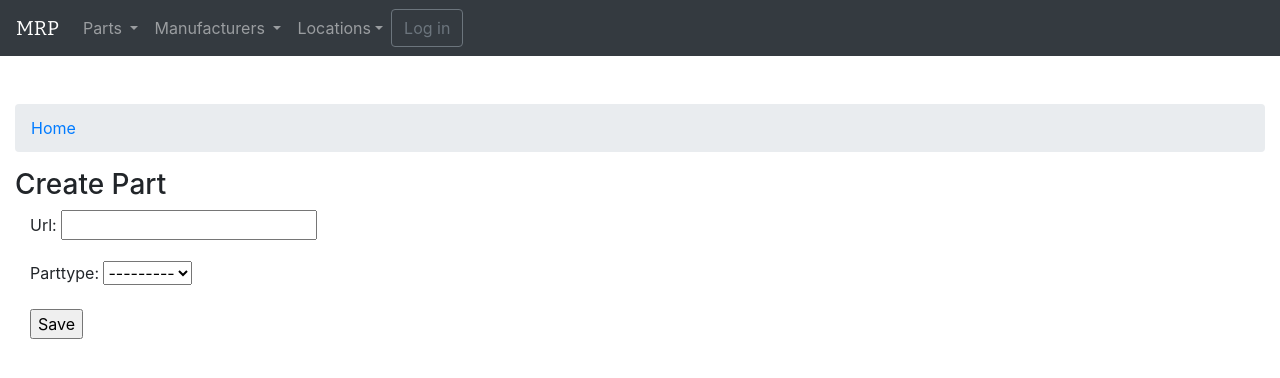
After one commit to mgeorge8/mrp_test, a Django app: page /mrp/part/enter/ in a window 1280 px wide. The commit adds this page. Shown: the top 378 px of the page. Run offline with Django 3.2, Linux system fonts and the light colour scheme; data that the repository does not hold is empty; parts of the project's set-up code (start-up, migrations or seed data) failed here and were passed over; some libraries are stand-ins or nearby versions.

Commit message:
add url part form

```diff
--- a/mrp_system/forms.py
+++ b/mrp_system/forms.py
@@ -60,6 +60,7 @@ class PartForm(ModelForm):
 
 
 class ManufacturerForm(ModelForm):
+    manufacturer = forms.ModelChoiceField(queryset=Manufacturer.objects.order_by('name'))
     class Meta:
         model = ManufacturerRelationship
         exclude = ('part',)
@@ -68,6 +69,7 @@ ManufacturerFormSet = inlineformset_factory(Part, ManufacturerRelationship,
                                             form=ManufacturerForm, extra=1)
 
 class LocationForm(ModelForm):
+    location = forms.ModelChoiceField(queryset=Location.objects.order_by('name'))
     class Meta:
         model = LocationRelationship
         exclude = ('part',)
@@ -165,3 +167,7 @@ class FilterForm(forms.Form):
 ##        char2 = forms.ModelMultipleChoiceField(required=False, queryset = Part.objects.none())
 ##        integer1 = forms.ModelMultipleChoiceField(required=False, queryset = Part.objects.none())
 ##        integer2 = forms.ModelMultipleChoiceField(required=False, queryset = Part.objects.none())
+
+class EnterPartForm(forms.Form):
+        url = forms.CharField()
+        partType = forms.ModelChoiceField(queryset=Type.objects.all())
--- a/mrp_system/models.py
+++ b/mrp_system/models.py
@@ -65,7 +65,7 @@ class Part(models.Model):
     #package = models.CharField(max_length=30)
 
     def __str__(self):
-        return self.partNumber
+        return str(self.partNumber)
 
     def get_location(self):
         if self.location:
--- /dev/null
+++ b/mrp_system/templates/enter_part.html
@@ -0,0 +1,17 @@
+{% extends "base2.html" %}
+
+
+{% block title %}Location{% endblock title %}
+
+{% block content %}
+<h3>Create Part</h3>
+<div class="container-fluid">
+<div class="form-horizontal">
+<form action="" method="post">
+{% csrf_token %}
+{{ form.as_p }}
+<input type="submit" value="Save"/>
+</form>
+
+</div>
+{% endblock content %}
--- a/mrp_system/templates/part_list.html
+++ b/mrp_system/templates/part_list.html
@@ -66,7 +66,11 @@
 			<td>{% if part.datasheet %}
 			    <a href="{{part.datasheet.url}}" target="_new">PDF</a>{% endif %}</td>
                             <td>{% for location in part.get_location %}{{ location }}</br>{% endfor %}</td>
-			    <td>{% for stock in part.get_stock %}{{ stock.stock }}<a href="{% url 'edit_loc_rel' stock.id %}?next={{ request.path|urlencode }}"><i class="fas fa-pencil-alt"></i></a></br>{% endfor %}</td>
+			    <td>{% if part.get_stock %}
+{% for stock in part.get_stock %}{{ stock.stock }}<a href="{% url 'edit_loc_rel' stock.id %}?next={{ request.path|urlencode }}"><i class="fas fa-pencil-alt"></i></a></br>{% endfor %}
+{% else %}<a href="{% url 'add_loc_rel' part.id %}?next={{ request.path|urlencode }}"><i class="fas fa-pencil-alt"></i></a>
+{% endif %}
+</td>
 			     <td>{% for manu in part.get_manufacturers %}{{ manu }}</br>{% endfor %}</td>
 			     <td>{% for number in part.get_related %}{{ number }}</br>{% endfor %} </td>
 {% if type.name == "Resistor" %}
--- a/mrp_system/urls.py
+++ b/mrp_system/urls.py
@@ -22,6 +22,9 @@ urlpatterns = [
     url('part/delete/(?P<part_id>\d+)/$',
         views.DeletePart.as_view(),
         name='delete_part'),
+    url('part/enter/$',
+        views.enter_part,
+        name='enter_part'),
 
     path('manufacturer/create/',
          views.CreateManufacturer.as_view(),
@@ -59,5 +62,8 @@ urlpatterns = [
     url('location/relationship/(?P<locationrelationship_id>\d+)/$',
         views.LocationRelationshipEdit,
         name='edit_loc_rel'),
+    url('location/relationship/add/(?P<part_id>\d+)\$',
+        views.LocationRelationshipAdd,
+        name='add_loc_rel'),
 
 ]
--- a/mrp_system/views.py
+++ b/mrp_system/views.py
@@ -4,7 +4,7 @@ from django.views.generic import ListView, TemplateView
 from mrp_system.models import (Part, Type, Field, Manufacturer,
                                ManufacturerRelationship, Location, LocationRelationship)
 from mrp_system.forms import (FilterForm, PartForm, LocationForm, LocationFormSet, MergeLocationsForm, ManufacturerForm,
-ManufacturerFormSet, MergeManufacturersForm, FieldFormSet, TypeForm, TypeSelectForm)
+ManufacturerFormSet, MergeManufacturersForm, FieldFormSet, TypeForm, TypeSelectForm, EnterPartForm)
 from django.views.generic.edit import CreateView, UpdateView, DeleteView
 from django.forms.models import inlineformset_factory
 from django.urls import reverse, reverse_lazy
@@ -14,6 +14,8 @@ from django.db.models.functions import Cast
 from django.db.models import CharField
 from django.contrib.postgres.search import SearchVector
 from django.core.files.storage import DefaultStorage
+import requests
+from bs4 import BeautifulSoup
 
 def view_file(request, name):
     storage = DefaultStorage()
@@ -35,11 +37,6 @@ class LocationListView(ListView):
 
 
 def PartCreate(request, type_id):
-##    model = GenericPart
-##    fields = '__all__'
-##    form_class = PartForm
-##    template_name = 'part_form.html'
-##    success_url = reverse_lazy('index')
     partType = Type.objects.get(id=type_id)
 
     if request.method == 'POST':
@@ -52,19 +49,11 @@ def PartCreate(request, type_id):
             self_object.save()
             location_formset.instance = self_object
             location_formset.save()
-            #print(part_formset)
             part_formset.instance = self_object
             part_formset.save()
-##            for form in part_formset:
-##                man = form.cleaned_data['manufacturer']
-##                num = form.cleaned_data['partNumber']
-##                ManufacturerRelationship.objects.get_or_create(part=self_object,
-                                                              # manufacturer=man,
-                                                               #partNumber=num)
             url = reverse('list_parts', args=[partType.pk])
             return HttpResponseRedirect(url)
     else:
-        #self.object = None
         form = PartForm(type_id=type_id)
         part_formset = ManufacturerFormSet()
         location_formset = LocationFormSet()
@@ -340,11 +329,20 @@ def LocationRelationshipEdit(request, locationrelationship_id):
     else:
         form = LocationForm(instance=rel)
     return render(request, 'update_loc_relationship.html', {'form': form})
-##    model = LocationRelationship
-##    fields = ['location','stock']
-##    pk_url_kwarg = 'locationrelationship_id'
-##    template_name = 'update_loc_relationship.html'
-##    success_url = self.request.META.get('HTTP_REFERER', '/')
+
+def LocationRelationshipAdd(request, part_id):
+    part = get_object_or_404(Part, id=part_id)
+    if request.method == "POST":
+        form = LocationForm(request.POST)
+        if form.is_valid():
+            location = form.cleaned_data['location']
+            stock = form.cleaned_data['stock']
+            LocationRelationship.objects.create(part=part, location=location, stock=stock)
+            nextUrl = request.POST.get('next', '/')
+            return HttpResponseRedirect(nextUrl)
+    else:
+        form = LocationForm()
+    return render(request, 'add_loc_relationship.html', {'form': form})
 
 class ManufacturerDelete(DeleteView):
     model = Manufacturer
@@ -413,3 +411,49 @@ def MergeLocation(primary_object, alias_object):
     for part in parts:
         part.location.add(primary_object)
         part.location.filter(id=alias_object.id).delete()
+
+def enter_part(request):
+    if request.method == "POST":
+        form = EnterPartForm(request.POST)
+        if form.is_valid():
+            url = form.cleaned_data['url']
+            partType = form.cleaned_data['partType']
+            page = requests.get(url, timeout=10)
+            data = BeautifulSoup(page.text, 'html.parser')
+            manufacturer_table = data.find(id="product-overview")
+            manufacturer_table_list = manufacturer_table.find_all("th")
+            for manufacturer in manufacturer_table_list:
+                header = manufacturer.text.strip()
+                row = manufacturer.find_next_sibling().text.strip()
+                if header == 'Manufacturer':
+                    manu = row
+                if header == 'Manufacturer Part Number':
+                    man_partNumber = row
+                if header == 'Detailed Description':
+                    detailed_descript = row
+
+            manu, created = Manufacturer.objects.get_or_create(name=manu)
+
+            part_table = data.find(id="product-attribute-table")
+            part_table_list = part_table.find_all("th")
+            part_attr = {}
+            for part in part_table_list:
+                header = part.text.strip()
+                row = part.find_next_sibling().text.strip()
+                part_attr[header] = row
+
+            part = Part.objects.create(partType=partType, description=detailed_descript)
+            for field in partType.field.all():
+                name = part_attr.get(field.name)
+                f = field.fields
+                setattr(part, f, name)
+
+            part.save()
+
+            ManufacturerRelationship.objects.create(part=part, manufacturer=manu,
+                                                partNumber=man_partNumber)
+            redirect_url = reverse('list_parts', args=[partType.pk])
+            return HttpResponseRedirect(redirect_url)
+    else:
+        form = EnterPartForm()
+    return render(request, "enter_part.html", {"form":form})
```
Also changed, not shown: mrp_system/templates/add_loc_relationship.html (added, +23 -0 lines), mrp_system/templates/part_form-2.html (deleted, +0 -86 lines).
